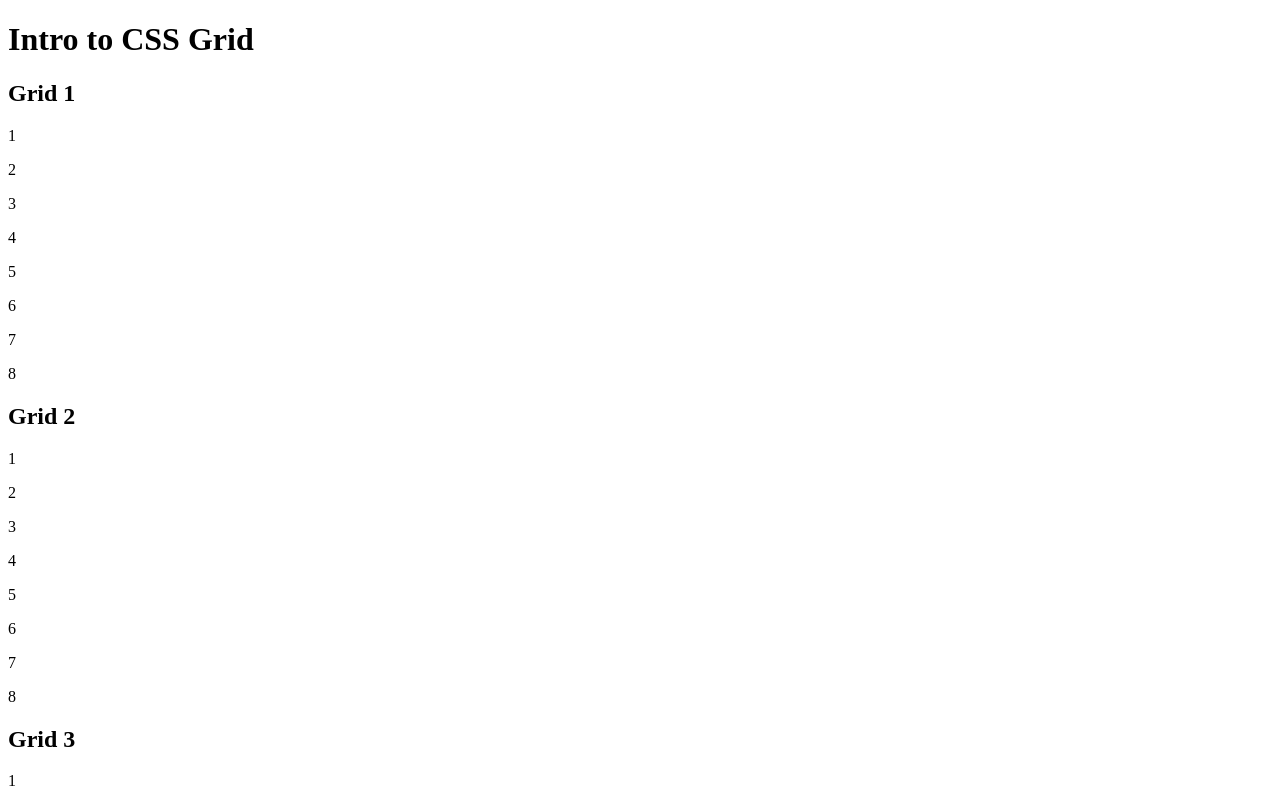
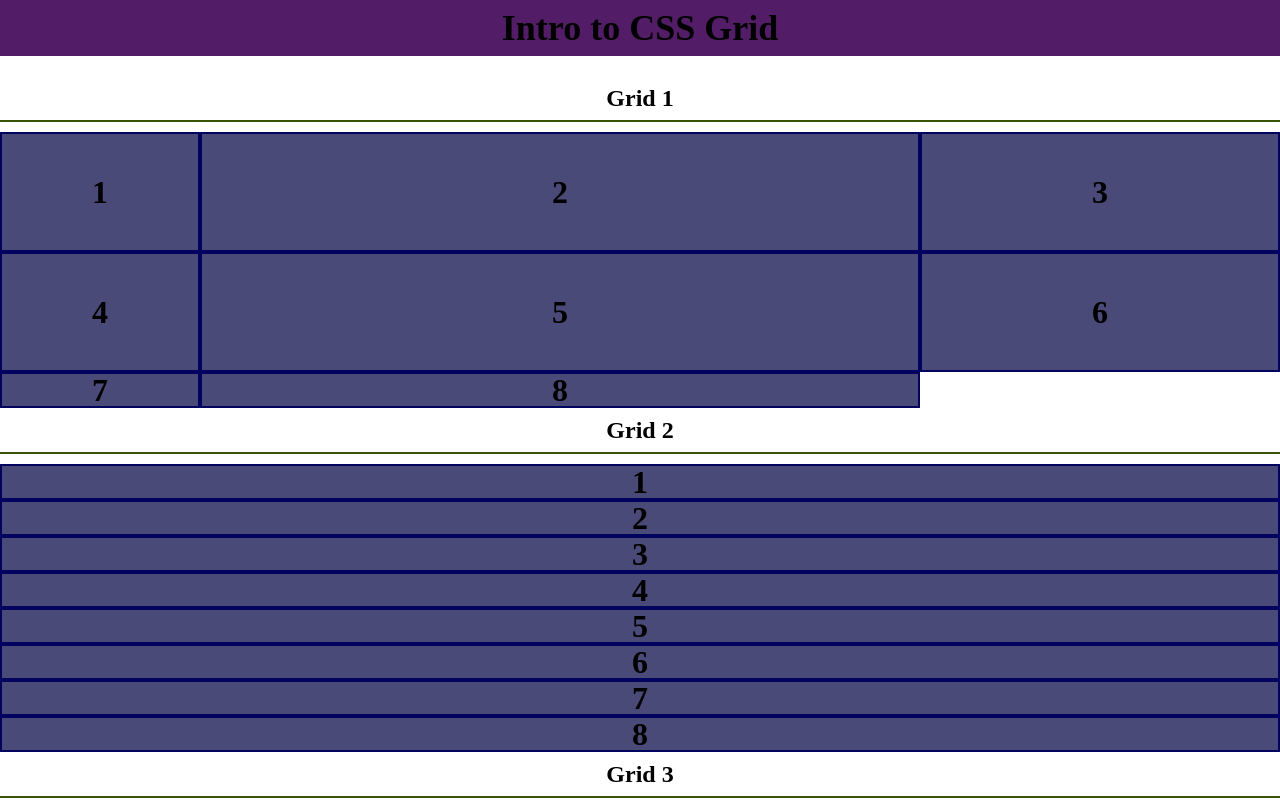
Before and after one commit to miamcgill/week11, a plain HTML site: page index.html in a window 1280 px wide. Shown: the top 801 px of the page. Drawn offline with Linux system fonts and the light colour scheme.

Commit message:
adding grids

```diff
--- a/index.html
+++ b/index.html
@@ -4,6 +4,7 @@
     <meta charset="UTF-8">
     <meta name="viewport" content="width=device-width, initial-scale=1.0">
     <title>CSS Grid</title>
+    <link rel="stylesheet" href="styles/grid.css">
 </head>
 <body>
     <!-- prompt=add a div with a class wrpper and inside add a header nav main and footer, do not add any placeholder content-->
--- /dev/null
+++ b/styles/grid.css
@@ -0,0 +1,92 @@
+html, body, div, span, applet, object, iframe,
+h1, h2, h3, h4, h5, h6, p, blockquote, pre,
+a, abbr, acronym, address, big, cite, code,
+del, dfn, em, img, ins, kbd, q, s, samp,
+small, strike, strong, sub, sup, tt, var,
+b, u, i, center,
+dl, dt, dd, ol, ul, li,
+fieldset, form, label, legend,
+table, caption, tbody, tfoot, thead, tr, th, td,
+article, aside, canvas, details, embed,
+figure, figcaption, footer, header, hgroup,
+menu, nav, output, ruby, section, summary,
+time, mark, audio, video {
+	margin: 0;
+	padding: 0;
+	border: 0;
+	font-size: 100%;
+	font: inherit;
+	vertical-align: baseline;
+}
+/* HTML5 display-role reset for older browsers */
+article, aside, details, figcaption, figure,
+footer, header, hgroup, menu, nav, section {
+	display: block;
+}
+body {
+	line-height: 1;
+}
+ol, ul {
+	list-style: none;
+}
+blockquote, q {
+	quotes: none;
+}
+blockquote:before, blockquote:after,
+q:before, q:after {
+	content: '';
+	content: none;
+}
+table {
+	border-collapse: collapse;
+	border-spacing: 0;
+}
+
+
+
+/*************************************************************
+MAIN STYLES
+**************************************************************/
+
+h1{
+    font-size: 36px;
+    font-weight: bold;
+    text-align: center;
+    margin-bottom:20px;
+    padding:10px;
+    background-color:rgb(83, 28, 102);
+}
+
+h2{
+    font-size:24px;
+    font-weight:bold;
+    text-align: center;
+    margin-bottom:10px;
+    padding:10px;
+    border-bottom:2px solid rgb(55, 84, 4);
+}
+
+article div{
+    background-color:rgb(74, 74, 120);
+    border: 2px solid rgb(2, 2, 95);
+    font-size:32px;
+    font-weight:bold;
+/*flexbox can be used inside a grid*/
+    display:flex;
+    justify-content:center; /*horizontal*/
+    align-items:center; /*vertical*/
+
+}
+
+/*************************************************************
+Grid STYLES
+**************************************************************/
+
+section.one article {
+    /*like flexbox,you have to declare a parent element to hold the grid*/
+    display:grid;
+/*fr stands for fraction*/
+    grid-template-columns:200px 2fr 1fr ;
+
+    grid-template-rows: 120px 120px;
+}
```
